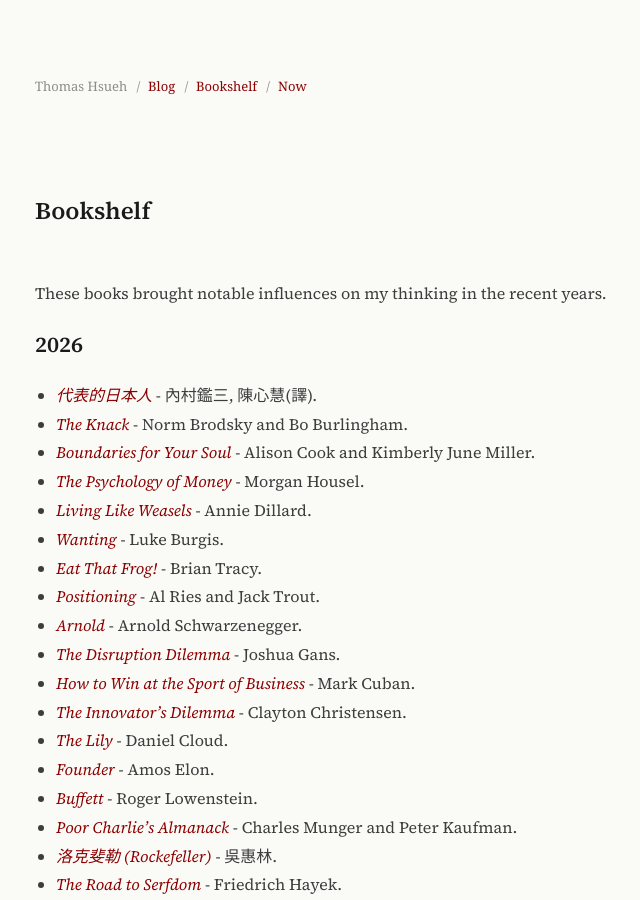
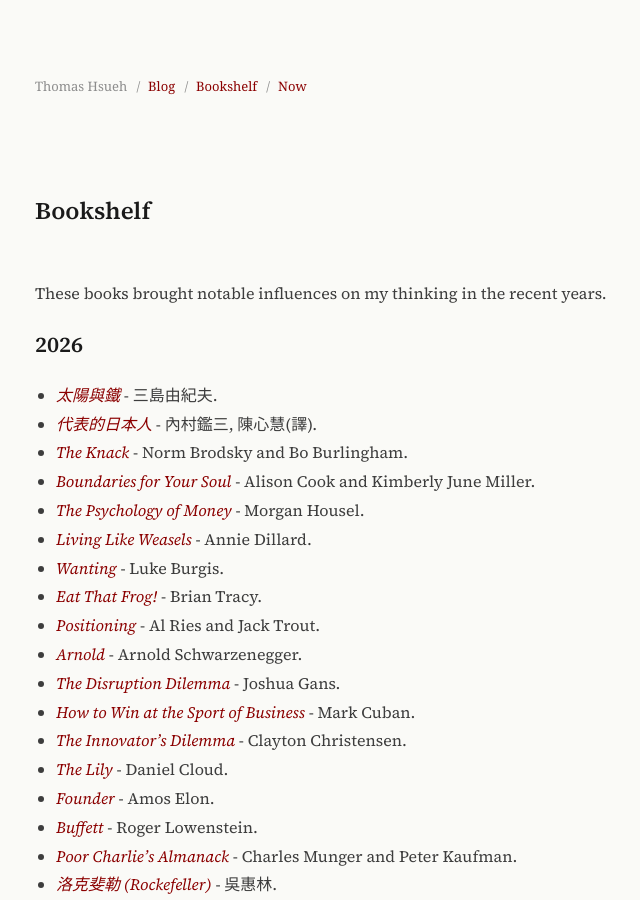
Before and after one commit to guiltygyoza/new-blog, a Jekyll site: the page built from _pages/bookshelf.markdown, in a window 1280 px wide and 900 px high. Shown: the whole window, without its empty margins (235-875 px from the left). Built offline with Jekyll 4.4.1, drawn with Linux system fonts in a browser that asks for light colours.

Commit message:
add book

```diff
--- a/_pages/bookshelf.markdown
+++ b/_pages/bookshelf.markdown
@@ -7,6 +7,7 @@
 These books brought notable influences on my thinking in the recent years.
 
 ## 2026
+- *[太陽與鐵](https://www.eslite.com/product/10072302132682770443003){:target="_blank"}* - 三島由紀夫.
 - *[代表的日本人](https://www.books.com.tw/products/0010781277){:target="_blank"}* - 內村鑑三, 陳心慧(譯).
 - *[The Knack](https://www.goodreads.com/en/book/show/4891811-the-knack){:target="_blank"}* - Norm Brodsky and Bo Burlingham.
 - *[Boundaries for Your Soul](https://www.goodreads.com/en/book/show/36575949-boundaries-for-your-soul){:target="_blank"}* - Alison Cook and Kimberly June Miller.
```
